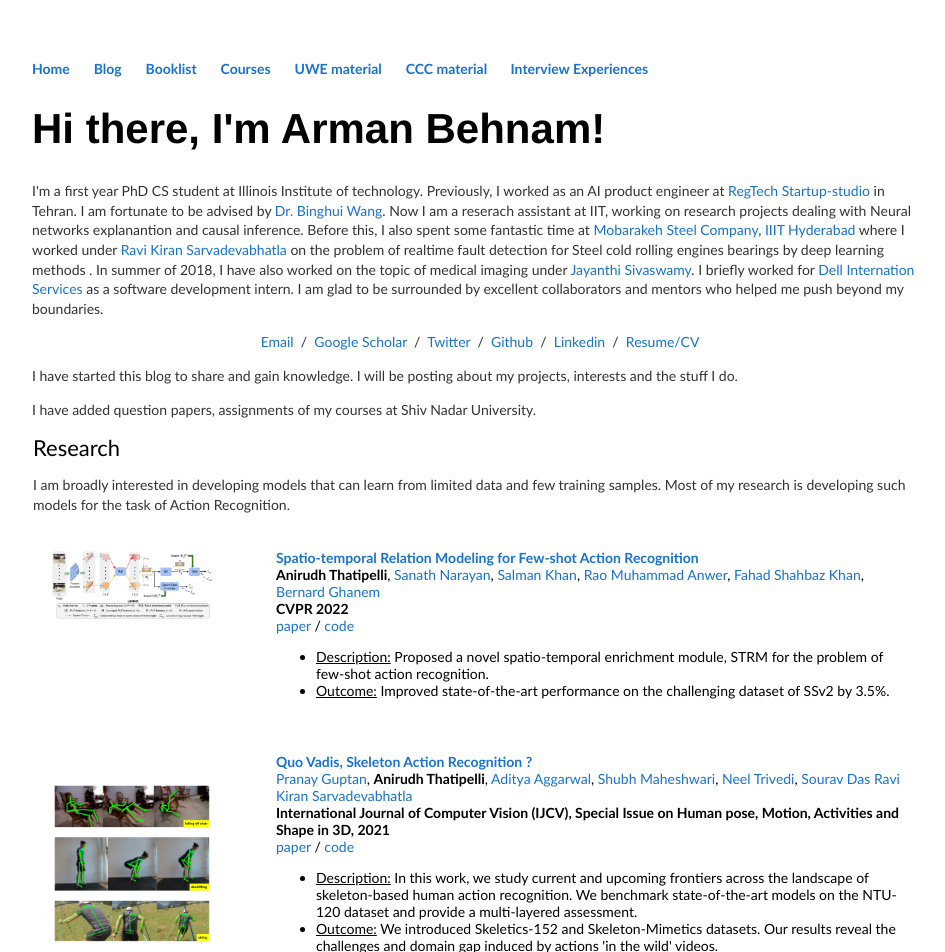
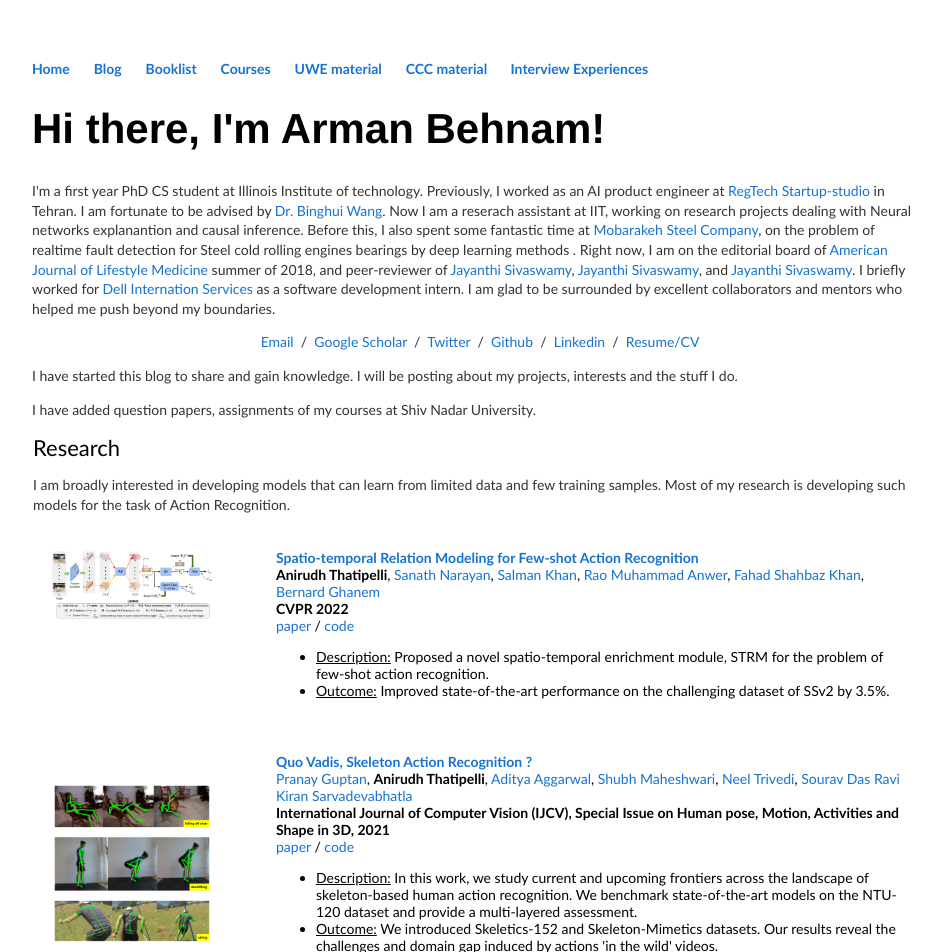
Before and after one commit to ArmanBehnam/ArmanBehnam.github.io, a Jekyll site: the page built from index.html, in a window 1280 px wide. Shown: the top 952 px of the page, without its empty margins (160-1105 px from the left). Built offline with Jekyll 4.4.1, drawn with Linux system fonts in a browser that asks for light colours.

Commit message:
Update index.html

```diff
--- a/index.html
+++ b/index.html
@@ -33,10 +33,10 @@ title: Arman Behnam's website
 
 	<p>I'm a first year PhD CS student at Illinois Institute of technology. Previously, I worked as an AI product engineer at <a href = "https://tanzimyar.ir/en/">RegTech Startup-studio</a> in Tehran.
 		I am fortunate to be advised by <a href = "http://wangbinghui.net/">Dr. Binghui Wang</a>. Now I am a reserach assistant at IIT, working on research projects dealing with Neural networks explanantion and causal inference.
-		Before this, I also spent some fantastic time at <a href = "https://www.mse.ir/en/">Mobarakeh Steel Company</a>,  <a href = "https://www.iiit.ac.in/"/>IIIT Hyderabad</a> where I worked under
-	<a href = "https://ravika.github.io/">Ravi Kiran Sarvadevabhatla</a> on the problem of realtime fault detection for Steel cold rolling engines bearings by deep learning methods
+		Before this, I also spent some fantastic time at <a href = "https://www.mse.ir/en/">Mobarakeh Steel Company</a>,  on the problem of realtime fault detection for Steel cold rolling engines bearings by deep learning methods
 .
-		In summer of 2018, I have also  worked on the topic of medical imaging under <a href = "https://www.iiit.ac.in/people/faculty/jsivaswamy/"/>Jayanthi Sivaswamy</a>.
+		Right now, I am on the editorial board of <a href = "http://wangbinghui.net/">American Journal of Lifestyle Medicine</a> summer of 2018,
+		and peer-reviewer of <a href = "https://www.iiit.ac.in/people/faculty/jsivaswamy/"/>Jayanthi Sivaswamy</a>, <a href = "https://www.iiit.ac.in/people/faculty/jsivaswamy/"/>Jayanthi Sivaswamy</a>, and <a href = "https://www.iiit.ac.in/people/faculty/jsivaswamy/"/>Jayanthi Sivaswamy</a>.
 
 	I briefly worked for <a href = "https://www.dell.com/en-in?mn=SiORr6q_wPva1PZi_pK_p9-eYyuRWHmmL-cs.asXWybV9jyywKBux">Dell Internation Services</a> as a software development intern.
 
```
